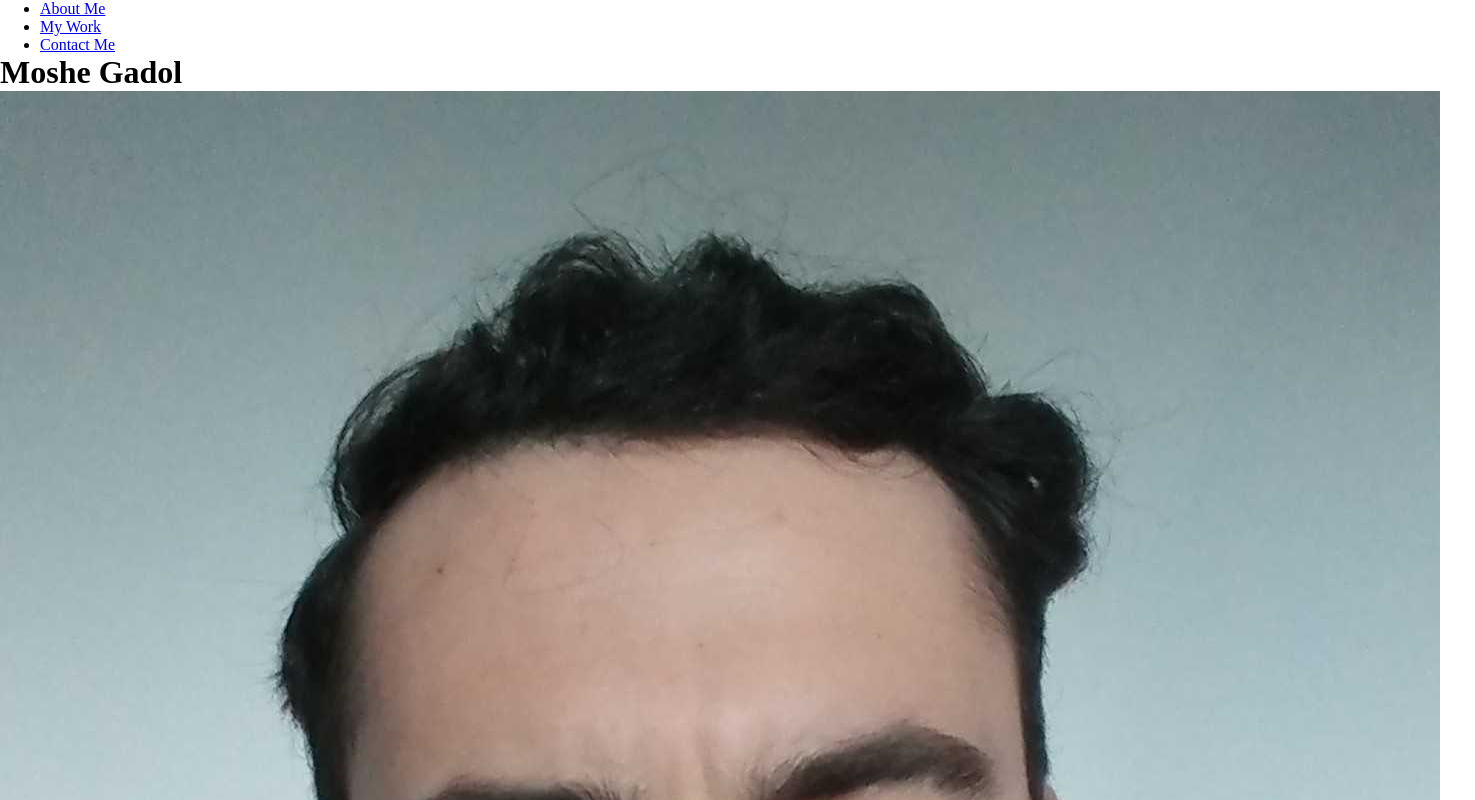
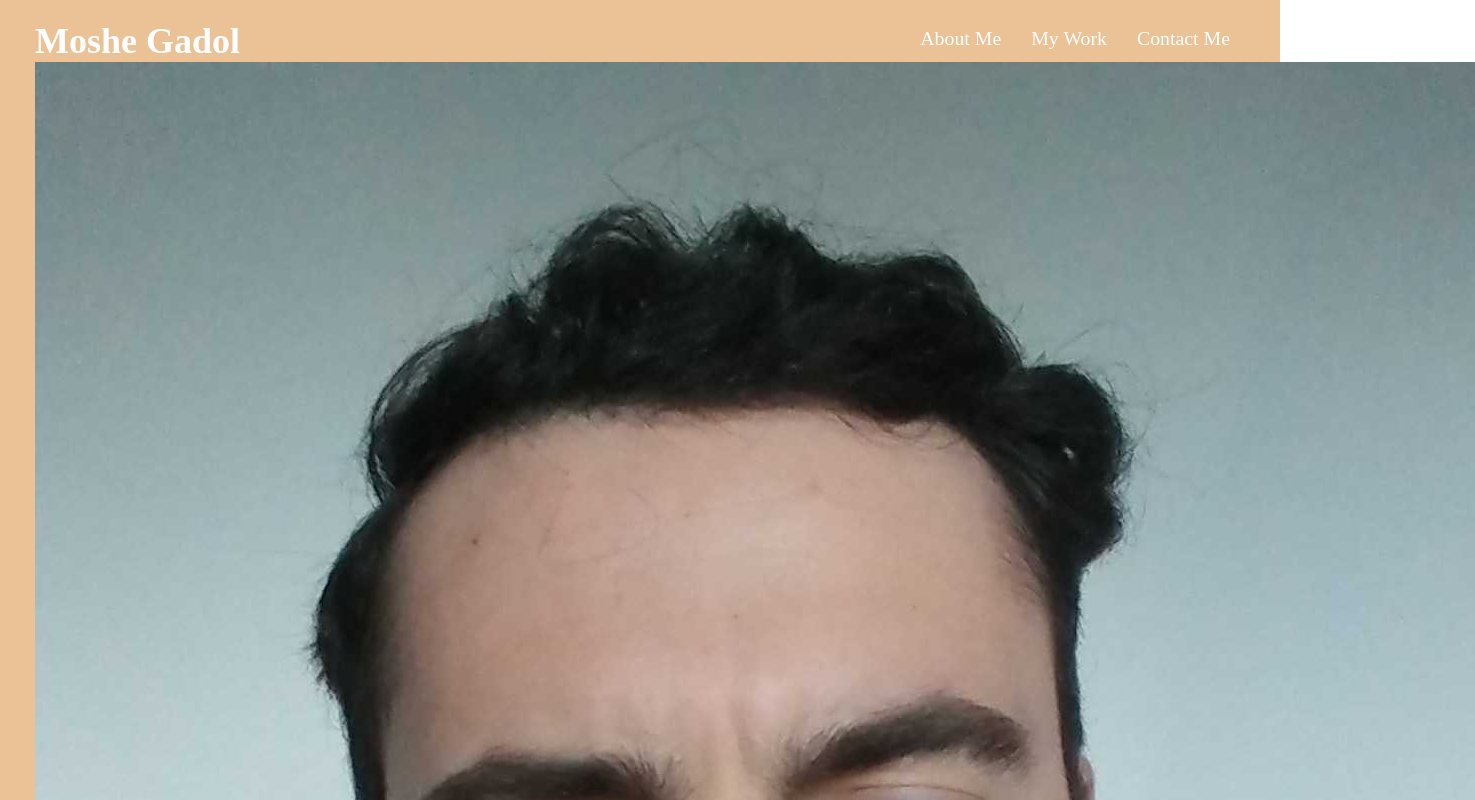
Before and after one commit to Moshe-jpg/Resume, a plain HTML site: page index.html in a window 1280 px wide. Shown: the top 800 px of the page, 1475 px wide, since content can reach past the window. Drawn offline with Linux system fonts and the light colour scheme.

Commit message:
styled navbar

```diff
--- a/index.html
+++ b/index.html
@@ -9,20 +9,20 @@
   </head>
   <body>
     <header>
+        <h1 class="moshe-nav"><a href="index.html">Moshe Gadol</a></h1>
       <nav>
         <ul class="nav-flex">
           <li>
-            <a href="about-me" id="about-me">About Me</a>
+            <a href="about-me">About Me</a>
           </li>
           <li>
-            <a href="my-work" id="my-work">My Work</a>
+            <a href="my-work">My Work</a>
           </li>
           <li>
-            <a href="contact-me" id="contact-me">Contact Me</a>
+            <a href="contact-me">Contact Me</a>
           </li>
         </ul>
       </nav>
-      <h1>Moshe Gadol</h1>
       <img class="header-image" src="images\20220515_172751-1.jpg" alt="Moshe Picture" />
     </header>
     <section id="about-me">
@@ -40,7 +40,8 @@
     <section id="contact-me">
         <article>
             <h2 class="section-header">Contact Me</h2>
-            <p class="section-text"></p>
+            <p>Phone: <a href="tel:1234567890">123-456-7890</a></p>
+            <p>Email: <a href="mailto:moshe@gmail.com">Moshe@gmail.com</a></p>
         </article>
     </section>
   </body>
--- a/styles.css
+++ b/styles.css
@@ -1,3 +1,52 @@
 * {
+    box-sizing: border-box;
     margin: 0;
+    padding: 0;
+    scroll-behavior: smooth;
 }
+
+:root {
+    --primary-color: #ffffff;
+    --secondary-color: #DECC9A;
+    --tertiary-color: #EBC196;
+}
+
+header {
+    background: var(--tertiary-color);
+    padding: 20px 35px;
+    display: flex;
+    justify-content: space-between;
+    flex-wrap: wrap;
+    position: -webkit-sticky;
+    position: sticky;
+    top: 0;
+    z-index: 9999;
+}
+
+header h1 a {
+    font-weight: bold;
+    margin: 0;
+    font-size: 36px;
+    text-decoration: none;
+    color: var(--primary-color);
+}
+
+header nav {
+    margin: 7px 0;
+}
+
+header nav ul {
+    display: flex;
+    flex-wrap: wrap;
+    justify-content: space-between;
+    align-items: center;
+    list-style: none;
+}
+
+header nav ul li a {
+    text-decoration: none;
+    color: var(--primary-color);
+    padding: 10px 15px;
+    font-weight: lighter;
+    font-size: 1.55vw;
+}
```
